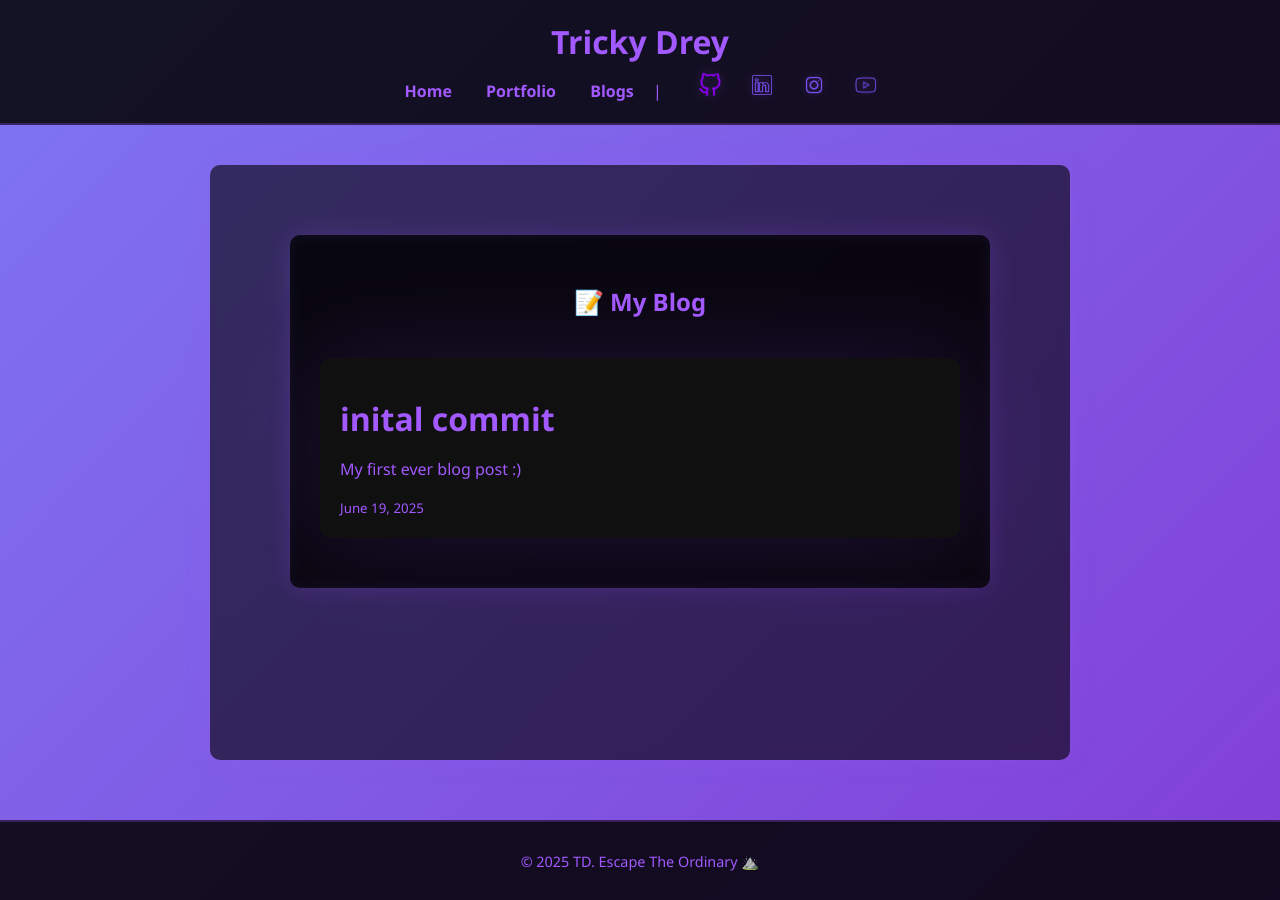
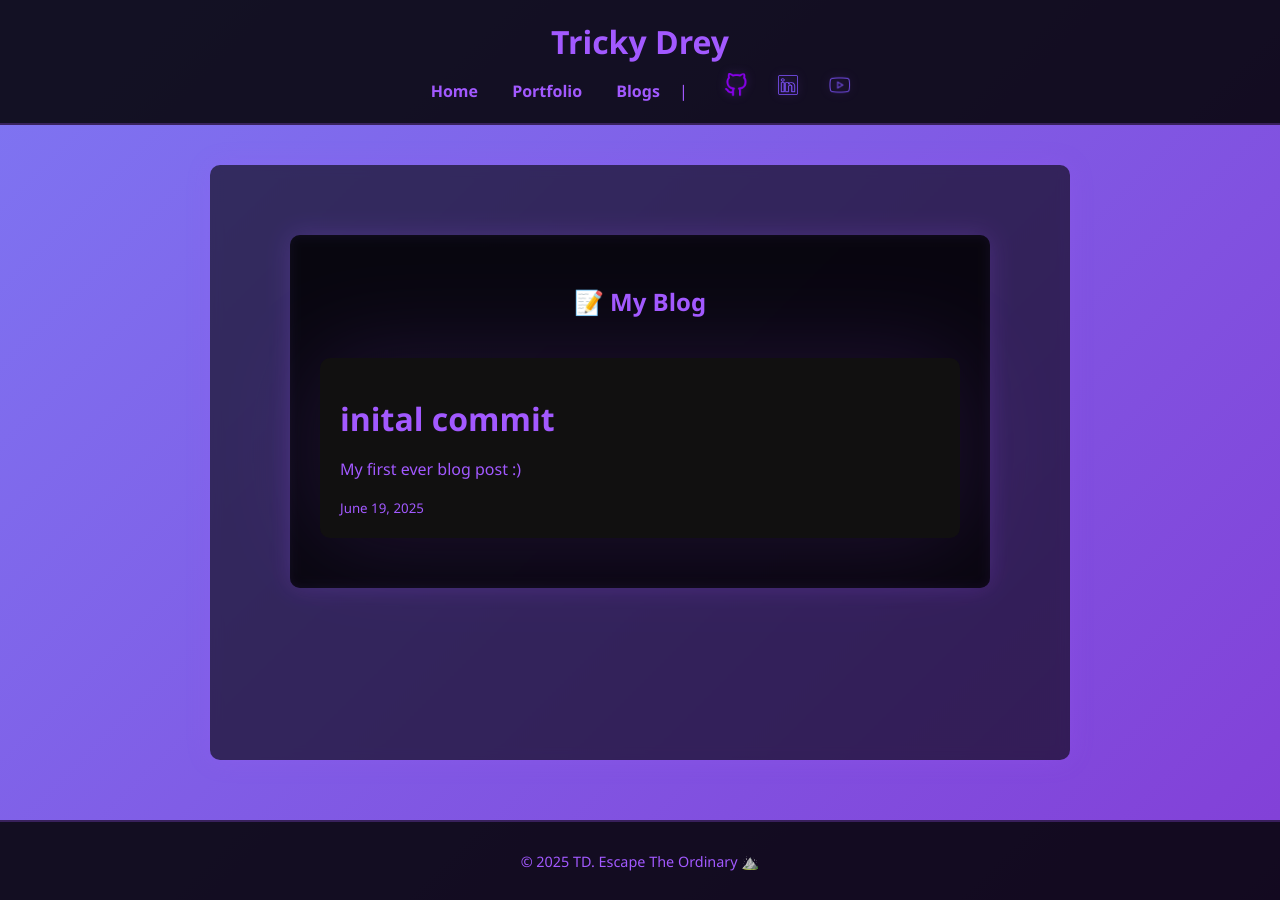
Before and after one commit to AndreiFabon/PersonalWeb, a Jekyll site: the page built from blog.html, in a window 1280 px wide. Built offline with Jekyll 4.4.1, drawn with Linux system fonts in a browser that asks for light colours.

```diff
--- a/_layouts/default.html
+++ b/_layouts/default.html
@@ -25,9 +25,6 @@
   <a href="https://www.linkedin.com/in/andreifabon/" target="_blank">
     <img src="/assets/images/linkedin.png" alt="LinkedIn" />
   </a>
-  <a href="https://www.instagram.com/trickydrey/" target="_blank">
-    <img src="/assets/images/IG.png" alt="Instagram" />
-  </a>
   <a href="https://www.youtube.com/@TrickyDrey" target="_blank">
     <img src="/assets/images/youtube.png" alt="Youtube" />
   </a>
```
